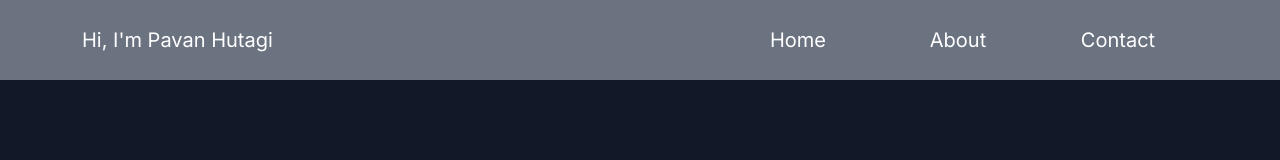
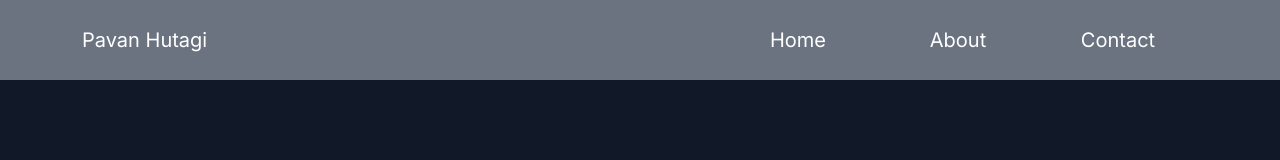
Before and after one commit to pavanhutagi/Pavan-Hutagi-Portfolio, a Next.js app in the folder pavan-hutagi-portfolio/: page / in a window 1280 px wide. Shown: the top 160 px of the page. Built offline with nearby package versions, Linux system fonts and the light colour scheme.

Commit message:
Update nav-bar.tsx

```diff
--- a/pavan-hutagi-portfolio/src/components/nav-bar/nav-bar.tsx
+++ b/pavan-hutagi-portfolio/src/components/nav-bar/nav-bar.tsx
@@ -5,7 +5,7 @@ export default function NavBar() {
     <>
       <div className="w-full h-20 bg-gray-500 fixed">
         <Container className="h-full flex flex-row  text-white text-xl inline-block align-middle">
-          <div className="m-auto flex-1"> Hi, I'm Pavan Hutagi </div>
+          <div className="m-auto flex-1"> Pavan Hutagi </div>
           <div className="m-auto flex justify-center w-40"> Home </div>
           <div className="m-auto flex justify-center w-40"> About </div>
           <div className="m-auto flex justify-center w-40"> Contact </div>
```
